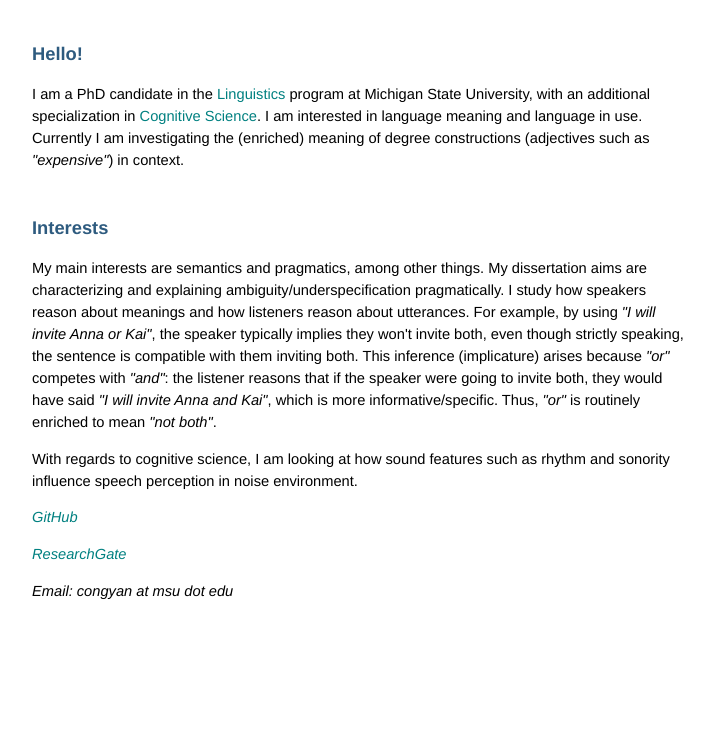
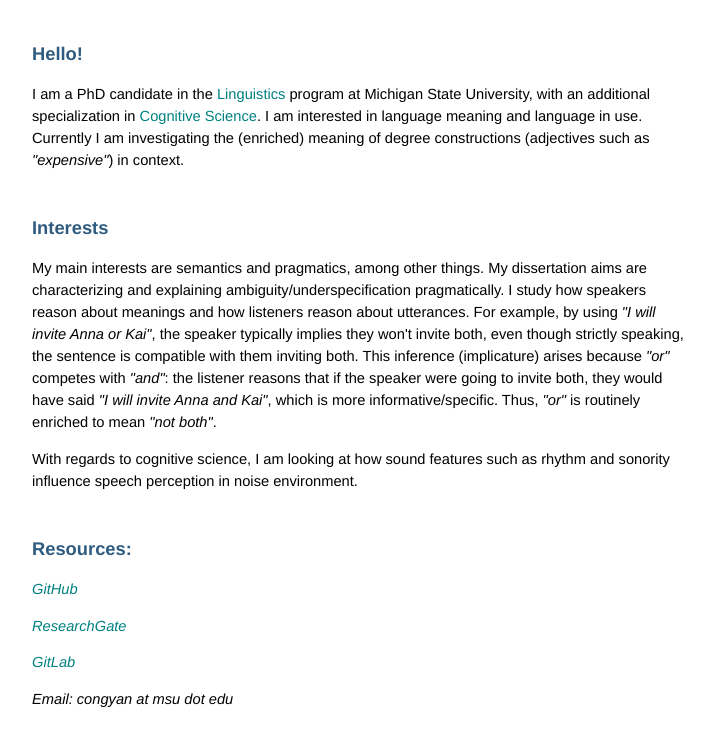
Before and after one commit to yancong222/yancong222.github.io, a plain HTML site: page index.html in a window 1280 px wide. Shown: the part 149-894 px from the top of the page, without its empty margins (278-992 px from the left). Before the commit the page ends 839 px from the top, so only its background shows below. Drawn offline with Linux system fonts and the light colour scheme.

Commit message:
Update index.html

```diff
--- a/index.html
+++ b/index.html
@@ -53,10 +53,15 @@
     With regards to cognitive science, I am looking at how sound features such as rhythm and sonority influence speech perception in noise environment.
     </p>
 
+    <h2>Resources:</h2>
+
     <i><p><a href="https://github.com/yancong222">GitHub</a></p>
     </i>
 
     <i><p><a href="https://www.researchgate.net/profile/Yan_Cong4">ResearchGate</a></p>
+    </i>
+
+    <i><p><a href="https://gitlab.pavlovia.org/yancong">GitLab</a></p>
     </i>
 
     <i><p>Email: congyan at msu dot edu </p>
```
